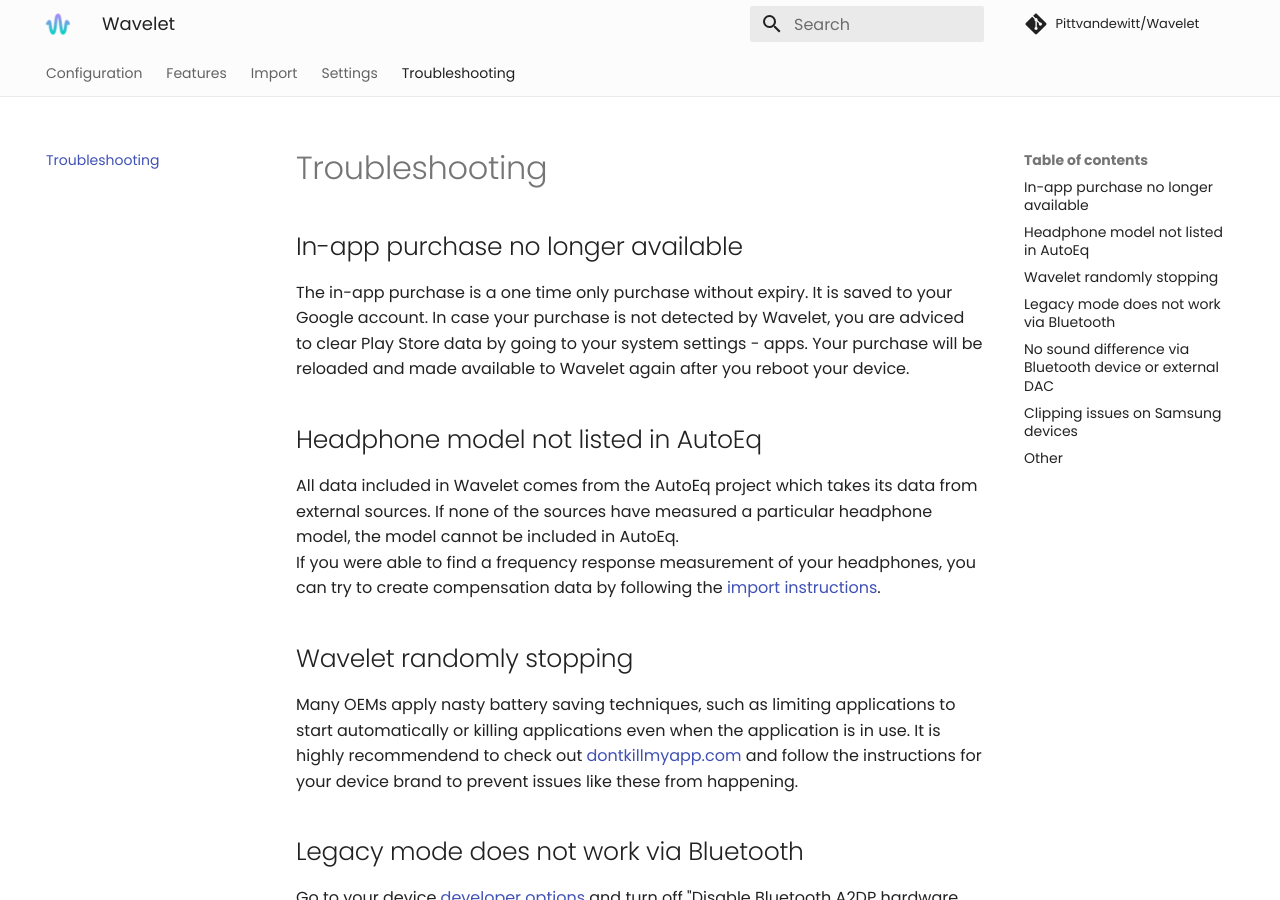
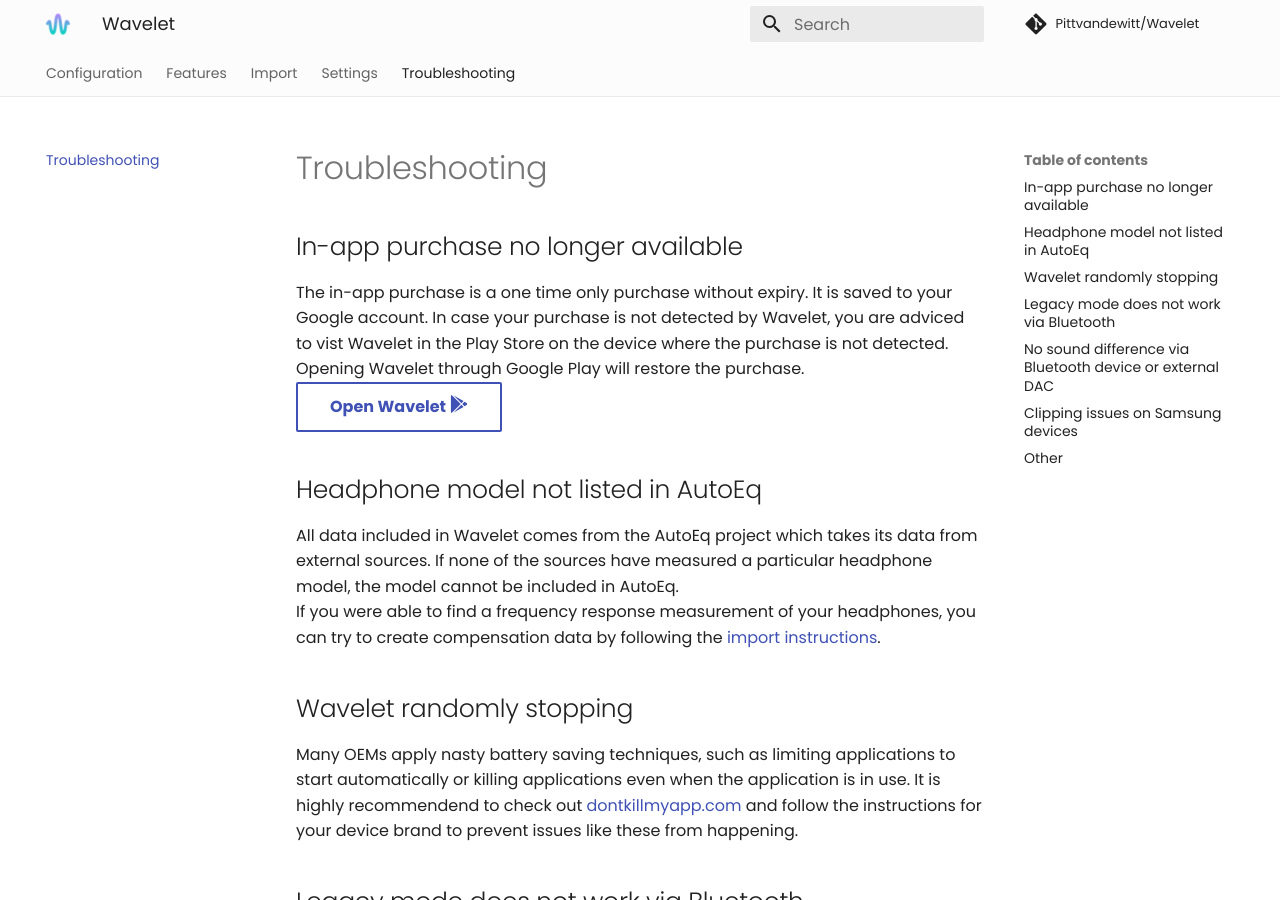
Before and after one commit to Pittvandewitt/Wavelet, an MkDocs documentation site: the page built from docs/Troubleshooting.md, in a window 1280 px wide and 900 px high. Built offline with MkDocs 1.6.1 and Material for MkDocs 9.7.7, drawn with Linux system fonts in a browser that asks for light colours; comment, search, counter and statistics services are not loaded.

Commit message:
Update in-app purchase information

```diff
--- a/docs/Troubleshooting.md
+++ b/docs/Troubleshooting.md
@@ -1,7 +1,8 @@
 # Troubleshooting
 
 ## In-app purchase no longer available
-The in-app purchase is a one time only purchase without expiry. It is saved to your Google account. In case your purchase is not detected by Wavelet, you are adviced to clear Play Store data by going to your system settings - apps. Your purchase will be reloaded and made available to Wavelet again after you reboot your device.
+The in-app purchase is a one time only purchase without expiry. It is saved to your Google account. In case your purchase is not detected by Wavelet, you are adviced to vist Wavelet in the Play Store on the device where the purchase is not detected. Opening Wavelet through Google Play will restore the purchase.
+[Open Wavelet :fontawesome-brands-google-play:](https://play.google.com/store/apps/details?id=com.pittvandewitt.wavelet){ .md-button }
 
 
 ## Headphone model not listed in AutoEq
--- a/mkdocs.yml
+++ b/mkdocs.yml
@@ -36,6 +36,7 @@
       emoji_index: !!python/name:materialx.emoji.twemoji
       emoji_generator: !!python/name:materialx.emoji.to_svg
   - pymdownx.superfences
+  - attr_list
 
 nav:
     - Configuration: Configuration.md
```
